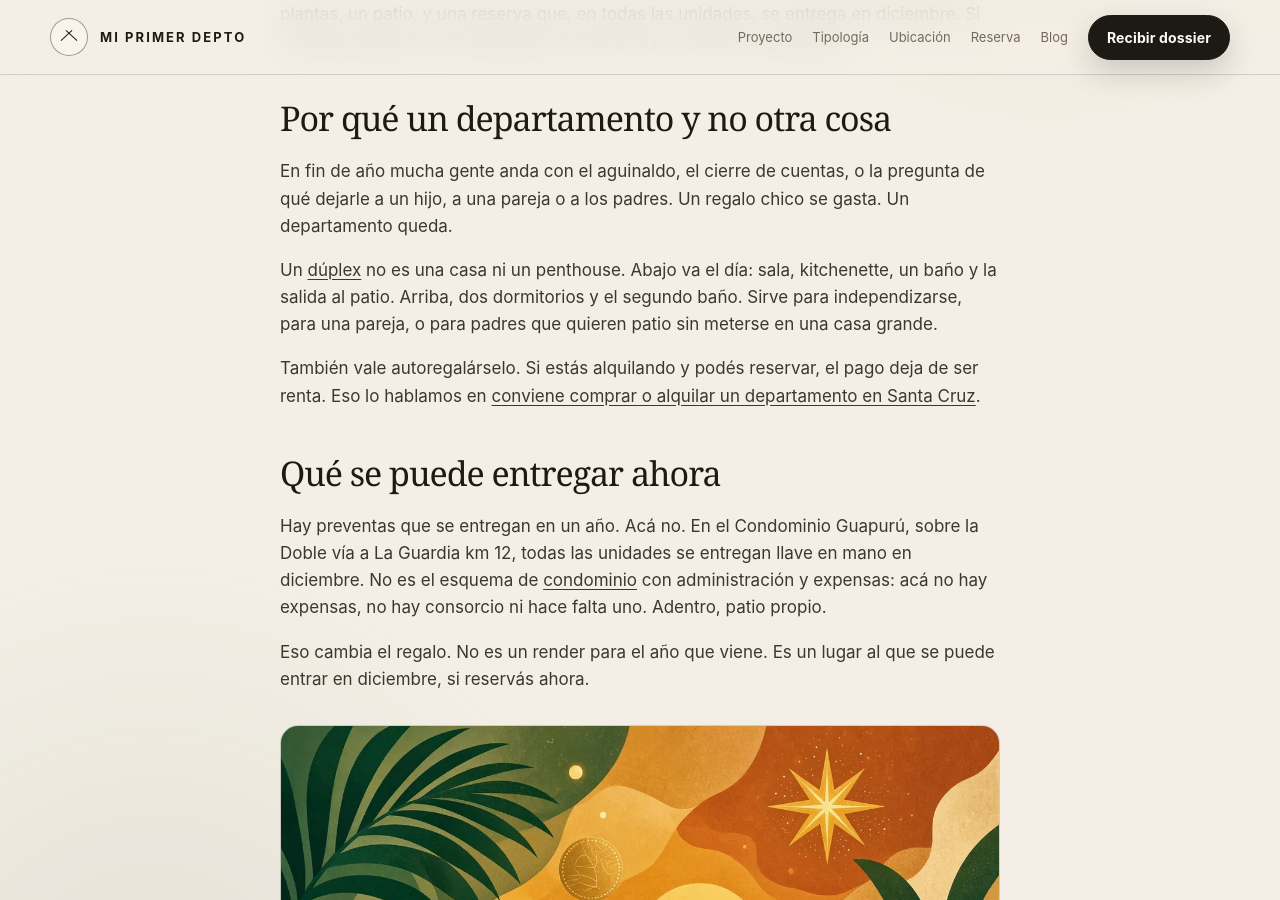
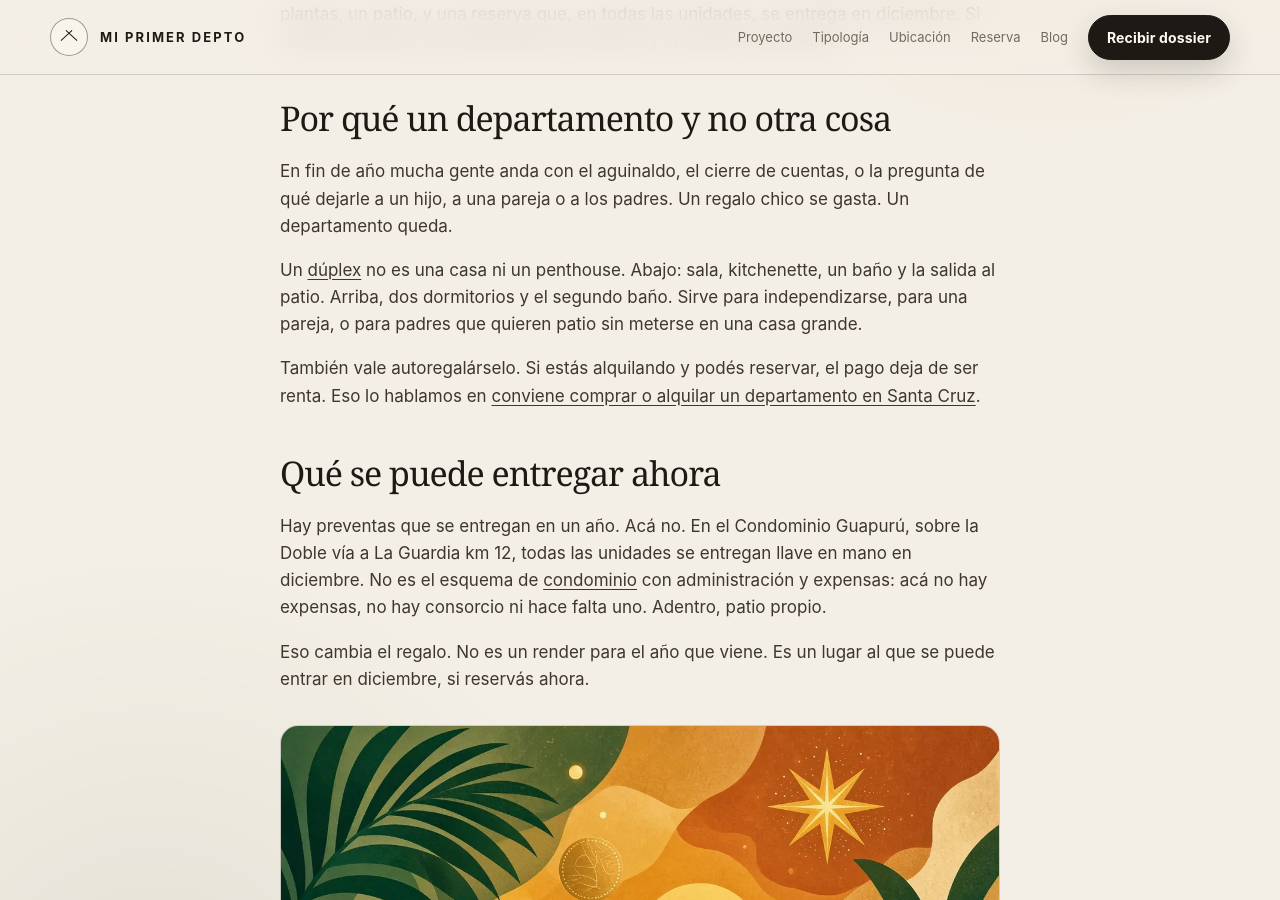
Before and after one commit to juanmanuelramallo/miprimerdepto, a Jekyll site: the page built from _posts/2026-11-21-regalar-departamento-navidad-santa-cruz.md, in a window 1280 px wide and 900 px high, scrolled down 487 px. Built offline with Jekyll 4.4.1, drawn with Linux system fonts in a browser that asks for light colours.

Commit message:
Tighten ground-floor sentence in Christmas post

```diff
--- a/_posts/2026-11-21-regalar-departamento-navidad-santa-cruz.md
+++ b/_posts/2026-11-21-regalar-departamento-navidad-santa-cruz.md
@@ -31,7 +31,7 @@ Si esta Navidad querés regalar un lugar para vivir, o regalártelo, un dúplex
 
 En fin de año mucha gente anda con el aguinaldo, el cierre de cuentas, o la pregunta de qué dejarle a un hijo, a una pareja o a los padres. Un regalo chico se gasta. Un departamento queda.
 
-Un [dúplex](/blog/que-es-un-duplex-en-santa-cruz/) no es una casa ni un penthouse. Abajo va el día: sala, kitchenette, un baño y la salida al patio. Arriba, dos dormitorios y el segundo baño. Sirve para independizarse, para una pareja, o para padres que quieren patio sin meterse en una casa grande.
+Un [dúplex](/blog/que-es-un-duplex-en-santa-cruz/) no es una casa ni un penthouse. Abajo: sala, kitchenette, un baño y la salida al patio. Arriba, dos dormitorios y el segundo baño. Sirve para independizarse, para una pareja, o para padres que quieren patio sin meterse en una casa grande.
 
 También vale autoregalárselo. Si estás alquilando y podés reservar, el pago deja de ser renta. Eso lo hablamos en [conviene comprar o alquilar un departamento en Santa Cruz](/blog/comprar-o-alquilar-departamento-santa-cruz/).
 
```
